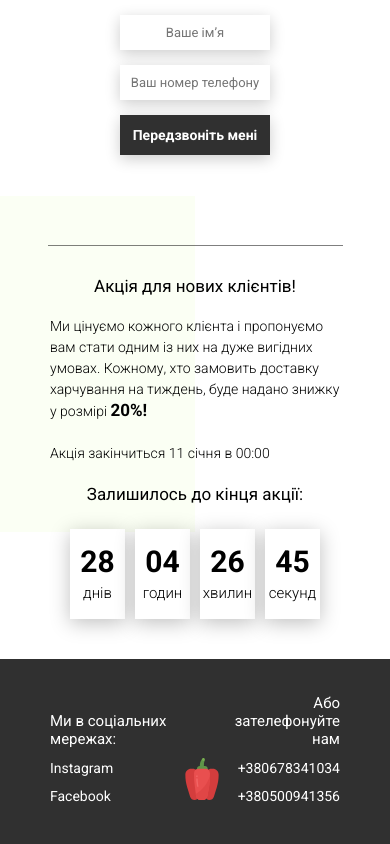
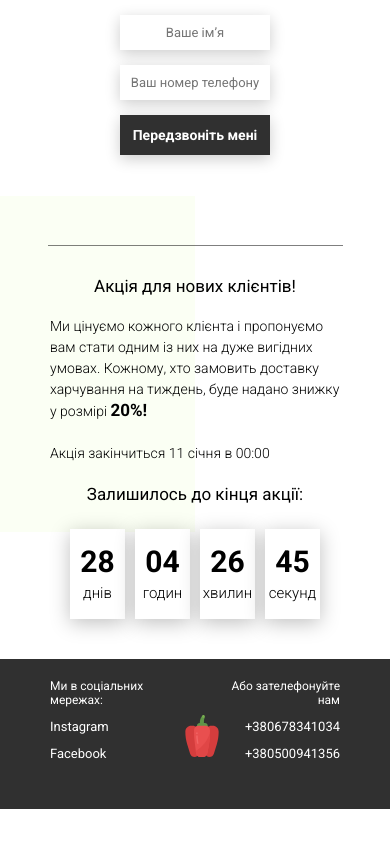
Before and after one commit to AlexDzDeveloper/Food, a website built with webpack: page src/index.html in a window 390 px wide. Shown: the part 3250-4094 px from the top of the page. After the commit the page ends 4059 px from the top, so only its background shows below. Built offline with nearby package versions, Linux system fonts and the light colour scheme; data requests are answered from the project's data file.

Commit message:
Adaptation footer 320px

```diff
--- a/src/css/media.scss
+++ b/src/css/media.scss
@@ -1129,7 +1129,19 @@
 		}
 	}
 
-		.modal {
+	.footer {
+		padding: 20px 0 40px;
+
+		.subtitle {
+			font-size: 12px;
+		}
+
+		.link {
+			font-size: 13px;
+		}
+	}
+
+	.modal {
 		width: 320px;
 		&__dialog {
 			width: 320px;
```
Also changed, not shown: src/css/media.css, 1 other file.
